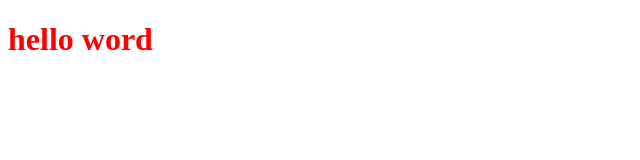
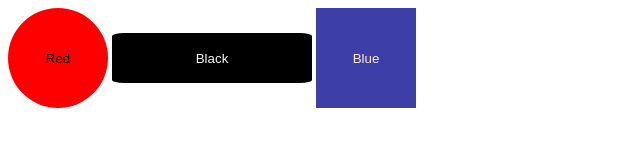
Before and after one commit to NycollSM/PostCss, a website: page index.html in a window 1280 px wide. Shown: the whole page, without its empty margins (0-640 px from the left). Drawn offline with Linux system fonts and the light colour scheme.

Commit message:
example with buttons

```diff
--- a/dest/css/styles.css
+++ b/dest/css/styles.css
@@ -1 +1 @@
-h1{color:red}
+.mainContainer{margin:0 auto}button{height:100px;width:100px;cursor:pointer;border:0 solid}.red{border-radius:50%;background:red}.red :hover{background-color:#c94343}.black{width:200px;height:50px;background-color:black;color:whitesmoke;border-radius:6%}.black :hover{background-color:#242424}.blue{background-color:#3e3ea8;color:antiquewhite}.blue ::hover{background-color:#0e1768}
--- a/gulpfile.js
+++ b/gulpfile.js
@@ -1,11 +1,15 @@
 var gulp = require('gulp');
 var postcss = require('gulp-postcss');
 var csswring = require('csswring');
+var precss = require('precss');
+var cssnext = require("cssnext");
 
 
 gulp.task('styles', function(){
     var processor = [
         csswring,
+        precss,
+        cssnext
     ];
 
     return gulp.src('src/**/*.css')
--- a/index.html
+++ b/index.html
@@ -9,8 +9,10 @@
 
 </head>
 <body>
-    <div>
-        <h1>hello word</h1>
+    <div class='mainContainer'>
+        <button class="red">Red</button>
+        <button class="black">Black</button>
+        <button class="blue">Blue</button>
     </div>
 </body>
 </html>
--- a/package.json
+++ b/package.json
@@ -17,8 +17,10 @@
   },
   "homepage": "https://github.com/NycollSM/PostCss#readme",
   "devDependencies": {
+    "cssnext": "^1.8.4",
     "csswring": "^7.0.0",
     "gulp": "^4.0.0",
-    "gulp-postcss": "^8.0.0"
+    "gulp-postcss": "^8.0.0",
+    "precss": "^4.0.0"
   }
 }
--- a/src/css/styles.css
+++ b/src/css/styles.css
@@ -1,3 +1,33 @@
-h1{
-    color: red;
+.mainContainer{
+    margin: 0 auto;
 }
+button{
+   height: 100px;
+   width: 100px;
+   cursor: pointer;
+   border: 0px solid;
+}
+.red{
+    border-radius: 50%;
+    background: red;
+}
+.red :hover{
+    background-color: rgb(201, 67, 67);
+}
+.black{
+    width: 200px;
+    height: 50px;
+    background-color: black;
+    color: whitesmoke;
+    border-radius: 6%;
+}
+.black :hover{
+    background-color: #242424;
+}
+.blue{
+    background-color: #3e3ea8;
+    color: antiquewhite;
+}
+.blue ::hover{
+    background-color: #0e1768;
+}
```
Also changed, not shown: 1 other file.
